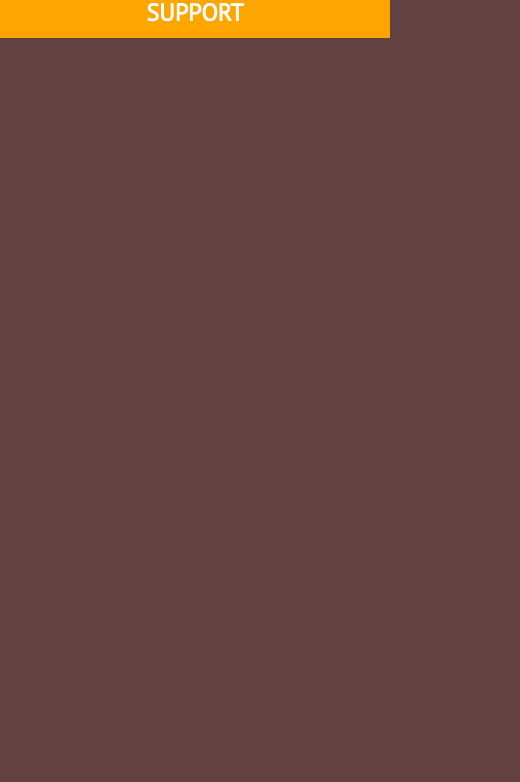
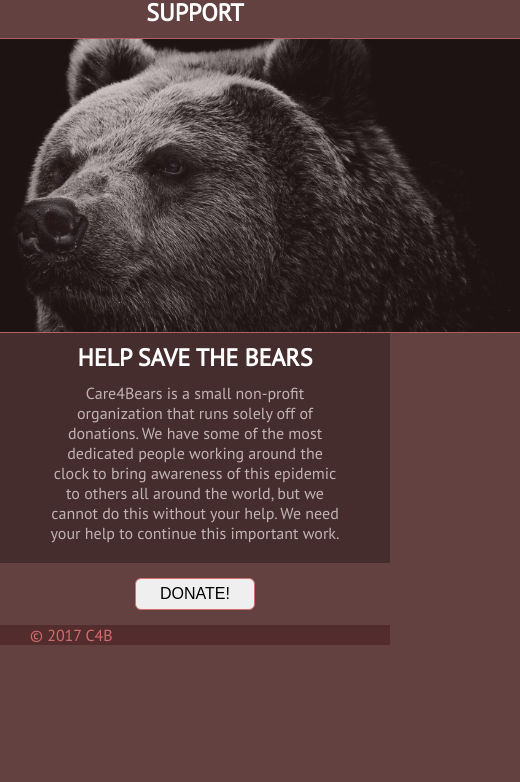
Before and after one commit to chanmatthew/IntroWebDev, a plain HTML site: page Midterm/support.html in a window 390 px wide. Shown: the part 62-844 px from the top of the page, 520 px wide, since content can reach past the window. Drawn offline with Linux system fonts and the light colour scheme.

Commit message:
updated support page with image and info text

```diff
--- a/Midterm/support.html
+++ b/Midterm/support.html
@@ -3,7 +3,7 @@
 
 	<head>
 		<meta charset="UTF-8">
-		<title>Care 4 Bears</title>
+		<title>Care4Bears</title>
 		<meta name="description" content="Explore the world of endangered bears.">
 
         <link rel="stylesheet" type="text/css" href="css/font-awesome.min.css">
@@ -113,15 +113,99 @@
             padding-top: 50px;
             width: 100%;
             height: 100%;
-            overflow: hidden;
+            /*overflow: hidden;*/
             position: relative;
             /*background-color: blue;*/
+        }
+
+        div h2 {
+            color: white;
+            text-align: center;
+            font-size: 3vw;
+            position: absolute;
+            width: 100%;
+            line-height: 3vw;
+            margin-top: -15vw;
+            /*background-color: blue;*/
+            /*opacity: 0;*/
+        }
+
+        div p.context {
+            /*display: inline-block;*/
+            color: white;
+            text-align: center;
+            font-size: 2vw;
+            position: absolute;
+            width: 70%;
+            left: 15%;
+            /*line-height: 500px;*/
+            /*height: 150px;
+            margin-top: -150px;*/
+            height: 12vw;
+            margin-top: -12vw;
+            /*background-color: green;*/
+            opacity: 0.6;
+        }
+
+        div img.bigimg {
+            display: block;
+            width: 100%;
+            height: auto;
+            border-top: 1px solid #d26e6e;
+            border-bottom: 1px solid #d26e6e;
+            margin: 0 auto;
+            opacity: 0.7;
+        }
+
+        div button {
+            display: block;
+            font-size: 16px;
+            line-height: 30px;
+            width: 120px;
+            height: auto;
+            margin: 15px auto;
+            cursor: pointer;
+            text-decoration: none;
+            text-align: center;
+            border-radius: 6px;
+            border: 1px solid #d26e6e;
+        }
+
+        footer {
+            color: rgba(210, 110, 110, 1);
+            width: 100%;
+            background-color: rgba(83, 45, 45, 1);
+        }
+
+        footer div {
+            margin-left: 30px;
+            font-size: 16px;
         }
 
         /* Tablet Portrait size to Base 996px */
         @media only screen and (min-width: 768px) and (max-width: 995px) {
             div.container {
-                background-color: yellow;
+                /*background-color: yellow;*/
+            }
+
+            div h2 {
+                font-size: 3vw;
+                line-height: 3vw;
+                margin-top: -15vw;
+            }
+
+            div p.context {
+                font-size: 2vw;
+                width: 80%;
+                left: 10%;
+                height: 12vw;
+                margin-top: -12vw;
+            }
+
+            div img.bigimg {
+                min-width: 800px;
+                height: auto;
+                margin: 0 auto;
             }
 
         }
@@ -129,15 +213,46 @@
         /* All Mobile Sizes Think of this as a catch all in case you miss a size */
         @media only screen and (max-width: 767px) {
             div.container {
-                background-color: red;
+                /*background-color: red;*/
             }
 
+            div h2 {
+                display: block;
+                color: white;
+                text-align: center;
+                font-size: 24px;
+                position: static;
+                width: 100%;
+                line-height: 50px;
+                margin-top: 0vw;
+                background-color: rgba(0, 0, 0, 0.3);
+            }
+
+            div p.context {
+                display: block;
+                color: white;
+                text-align: center;
+                font-size: 16px;
+                position: static;
+                width: 100%;
+                height: auto;
+                margin-top: 0vw;
+                background-color: rgba(0, 0, 0, 0.5);
+                padding-bottom: 20px;
+                opacity: 0.6;
+                padding-left: 50px;
+                padding-right: 50px;
+            }
         }
 
         /* Mobile Landscape Size to Tablet Portrait */
         @media only screen and (min-width: 480px) and (max-width: 767px) {
             div.container {
-                background-color: green;
+                /*background-color: green;*/
+            }
+
+            div img.bigimg {
+                min-width: 700px;
             }
 
         }
@@ -145,7 +260,12 @@
         /* Mobile Portrait Size to Mobile Landscape Size */
         @media only screen and (max-width: 479px) {
             div.container {
-                background-color: orange;
+                /*background-color: orange;*/
+            }
+
+            div img.bigimg {
+                min-width: 700px;
+                margin-left: -180px;
             }
 
             i.fa {
@@ -185,9 +305,6 @@
 
             header nav ul li {
                 display: none;
-                width: 100px;
-                height: 50px;
-                line-height: 50px;
             }
 
             header nav ul li a {
@@ -223,6 +340,17 @@
 
         <div class="container">
             <p class="page">SUPPORT</p>
+
+            <img class="bigimg" src="img/grizzly.jpeg">
+
+            <h2>HELP SAVE THE BEARS</h2>
+            <p class="context">Care4Bears is a small non-profit organization that runs solely off of donations. We have some of the most dedicated people working around the clock to bring awareness of this epidemic to others all around the world, but we cannot do this without your help. We need your help to continue this important work.</p>
+
+            <button>DONATE!</button>
+
+            <footer>
+                <div class="footer">&copy; 2017 C4B</div>
+            </footer>
         </div>
 
     </body>
```
Also changed, not shown: Midterm/explore.html (+1 -4 lines), Midterm/index.html (+11 -14 lines), Midterm/img/grizzly.jpeg (added).
